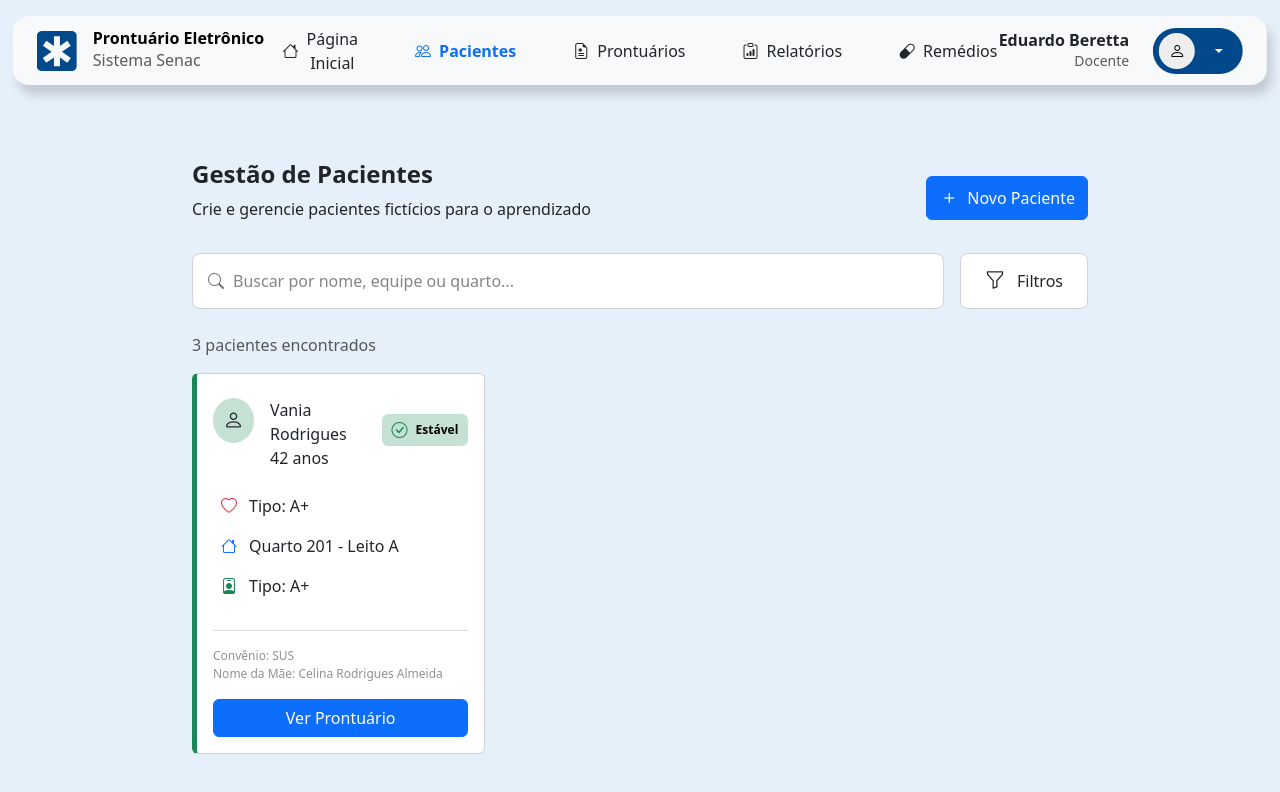
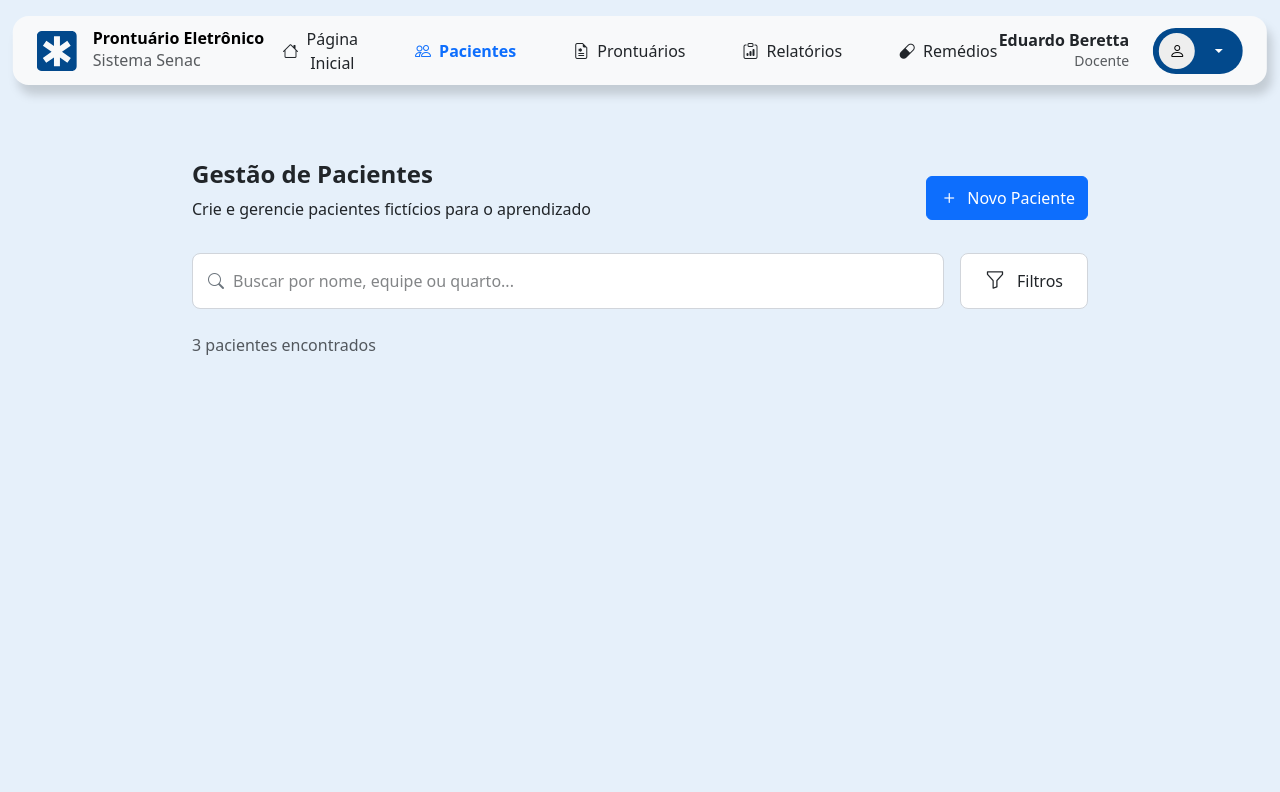
Before and after one commit to eduardoberettarod/PI-prontuario-eletronico, a React (Vite) app: page /pacientes in a window 1280 px wide. Shown: the top 792 px of the page. Built offline with nearby package versions, Linux system fonts and the light colour scheme.

Commit message:
cards
agora quando respondido o formulario, o card vai aparecer com as informações. falta fazer validacao e o css para quando mudar o status do paciente

```diff
--- a/src/components/Card/CardPaciente.jsx
+++ b/src/components/Card/CardPaciente.jsx
@@ -1,28 +1,51 @@
 import React from 'react'
+
+import { useRef } from "react";
 import TagStatus from '../Tag/TagStatus.jsx'
 import './CardPaciente.css'
 
-function CardPaciente() {
+function CardPaciente({
+    NomePaciente,
+    NascPaciente,
+    StatusPaciente,
+    TipoSanguePaciente,
+    FatorRhPaciente,
+    QuartoPaciente,
+    LeitoPaciente,
+    EquipePaciente,
+    ConvenioPaciente,
+    NomeMaePaciente,
+}) {
+
+    const nascimento = new Date(NascPaciente);
+    const hoje = new Date();
+
+    let idade = hoje.getFullYear() - nascimento.getFullYear();
+    const mes = hoje.getMonth() - nascimento.getMonth();
+
+    if (mes < 0 || (mes === 0 && hoje.getDate() < nascimento.getDate())) {
+        idade--;
+    }
+
     return (
         <>
             <div className='card rounded-2 p-3 card-paciente'>
-
                 <div className='d-flex pt-2 justify-content-between align-items-center'>
-
                     <div className='d-flex w-100'>
                         <span className='icon-card-status'>
                             <i className='bi bi-person fs-5'></i>
                         </span>
 
                         <div className='ms-3'>
-                            <p className='mb-0 fw-medium'>Vania Rodrigues</p>
-                            <p>42 anos</p>
+                            <p className='mb-0 fw-medium'>{NomePaciente}</p>
+                            <p>{idade} anos</p>
+
                         </div>
                     </div>
 
                     <div className='d-flex mb-4'>
                         <span className='status-card-paciente'>
-                            <TagStatus status="estavel" />
+                            <TagStatus status={StatusPaciente} />
                         </span>
                     </div>
 
@@ -30,15 +53,15 @@ function CardPaciente() {
 
 
                 <div className='d-grid mt-2 ms-2'>
-                    <p className='d-flex align-items-center gap-1'><i className='bi bi-heart fs-6 text-danger me-2'></i>Tipo: <span>A+</span></p>
-                    <p className='d-flex align-items-center gap-1'><i className='bi bi-house fs-6 text-primary me-2'></i>Quarto <span>201 - Leito A</span></p>
-                    <p className='d-flex align-items-center gap-1'><i className='bi bi-person-badge fs-6 text-success me-2'></i>Tipo: A+</p>
+                    <p className='d-flex align-items-center gap-1'><i className='bi bi-heart fs-6 text-danger me-2'></i>Tipo: <span>{TipoSanguePaciente} {FatorRhPaciente}</span></p>
+                    <p className='d-flex align-items-center gap-1'><i className='bi bi-house fs-6 text-primary me-2'></i>Quarto <span>{QuartoPaciente} - Leito {LeitoPaciente}</span></p>
+                    <p className='d-flex align-items-center gap-1'><i className='bi bi-person-badge fs-6 text-success me-2'></i>Equipe <span>{EquipePaciente}</span></p>
                 </div>
                 <hr className="my-3 border-secondary opacity-25" />
 
                 <div className='d-grid info-card-paciente'>
-                    <span className='opacity-50 mb-0'>Convênio: <span>SUS</span></span>
-                    <span className='opacity-50 mb-3'>Nome da Mãe: <span>Celina Rodrigues Almeida</span></span>
+                    <span className='opacity-50 mb-0'>Convênio: <span>{ConvenioPaciente}</span></span>
+                    <span className='opacity-50 mb-3'>Nome da Mãe: <span>{NomeMaePaciente}</span></span>
                 </div>
 
                 <button className='btn btn-primary w-100'>
--- a/src/pages/Pacientes/Pacientes.jsx
+++ b/src/pages/Pacientes/Pacientes.jsx
@@ -2,20 +2,49 @@ import React from 'react'
 import { useState } from "react";
 import { useRef } from "react";
 import './Pacientes.css'
-import CardPaciente from '../../components/Card/CardPaciente.jsx';
+import CardPaciente from '../../components/Card/CardPaciente';
+
 
 const Pacientes = () => {
 
-    const NomePaciente = useRef(null)
-    const NomeMaePaciente = useRef(null)
-    const NascPaciente = useRef(null)
-    const TipoSanguePaciente = useRef(null)
-    const FatorRhPaciente = useRef(null)
-    const EquipePaciente = useRef(null)
-    const StatusPaciente = useRef(null)
-    const ConvenioPaciente = useRef(null)
-    const QuartoPaciente = useRef(null)
-    const LeitoPaciente = useRef(null)
+    const NomePaciente = useRef(null);
+    const NomeMaePaciente = useRef(null);
+    const NascPaciente = useRef(null);
+    const TipoSanguePaciente = useRef(null);
+    const FatorRhPaciente = useRef(null);
+    const EquipePaciente = useRef(null);
+    const StatusPaciente = useRef(null);
+    const ConvenioPaciente = useRef(null);
+    const QuartoPaciente = useRef(null);
+    const LeitoPaciente = useRef(null);
+
+    const modalRef = useRef(null);
+
+
+    const [pacientes, setPacientes] = useState([]);
+
+    function fnCriarPaciente() {
+        const novoPaciente = {
+            NomePaciente: NomePaciente.current.value,
+            NomeMaePaciente: NomeMaePaciente.current.value,
+            NascPaciente: NascPaciente.current.value,
+            TipoSanguePaciente: TipoSanguePaciente.current.value,
+            FatorRhPaciente: FatorRhPaciente.current.value,
+            EquipePaciente: EquipePaciente.current.value,
+            StatusPaciente: StatusPaciente.current.value,
+            ConvenioPaciente: ConvenioPaciente.current.value,
+            QuartoPaciente: QuartoPaciente.current.value,
+            LeitoPaciente: LeitoPaciente.current.value,
+        };
+
+        setPacientes((prev) => [...prev, novoPaciente]);
+
+        // limpa campos
+        modalRef.current.querySelector("form").reset();
+    }
+
+
+    const [ativo, setAtivo] = useState(false);
 
     const formFiltro = useRef(null)
 
@@ -23,14 +52,14 @@ const Pacientes = () => {
         formFiltro.current.reset();
 
     }
-    const [ativo, setAtivo] = useState(false);
+
 
     return (
         <section id='pacientes-page-section'>
 
 
             {/* Modal */}
-            <div className="modal fade" id="modalCriarPaciente" tabIndex="-1" aria-hidden='true'>
+            <div className="modal fade" id="modalCriarPaciente" tabIndex="-1" aria-hidden='true' ref={modalRef}>
                 <div className="modal-dialog modal-dialog-centered modal-lg">
                     <div className="modal-content">
 
@@ -125,9 +154,10 @@ const Pacientes = () => {
                             >
                                 Cancelar
                             </button>
-                            <button className="btn btn-primary">
+                            <button className="btn btn-primary" type="button" onClick={fnCriarPaciente}>
                                 Criar Paciente
                             </button>
+
                         </div>
 
                     </div>
@@ -230,9 +260,23 @@ const Pacientes = () => {
                 </div>
 
                 <div className='row g-2'>
-                    <div className='col-12 col-md-4'>
-                        <CardPaciente />
-                    </div>
+                    {pacientes.map((p, index) => (
+                        <div className='col-12 col-md-4' key={index}>
+                            <CardPaciente
+                                NomePaciente={p.NomePaciente}
+                                NomeMaePaciente={p.NomeMaePaciente}
+                                NascPaciente={p.NascPaciente}
+                                StatusPaciente={p.StatusPaciente}
+                                TipoSanguePaciente={p.TipoSanguePaciente}
+                                FatorRhPaciente={p.FatorRhPaciente}
+                                QuartoPaciente={p.QuartoPaciente}
+                                LeitoPaciente={p.LeitoPaciente}
+                                EquipePaciente={p.EquipePaciente}
+                                ConvenioPaciente={p.ConvenioPaciente}
+                            />
+                        </div>
+                    ))}
+
                 </div>
 
             </div>
```
